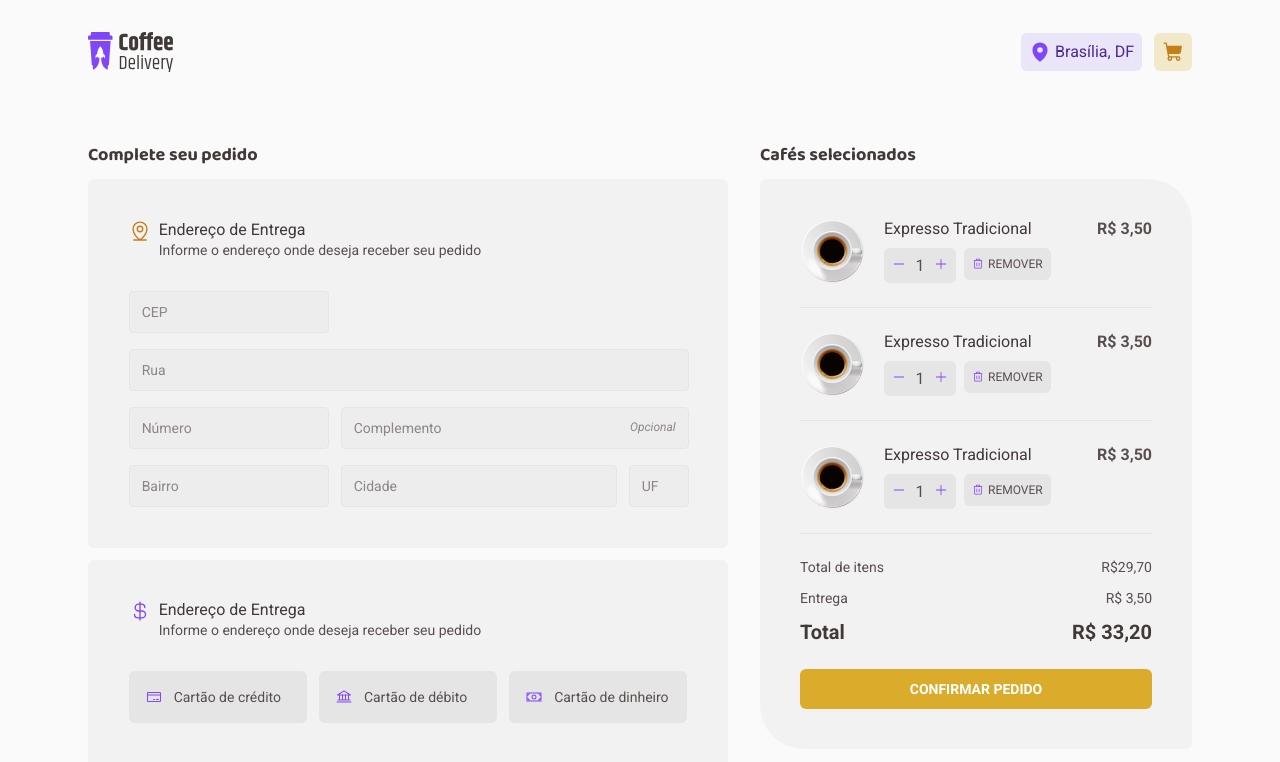
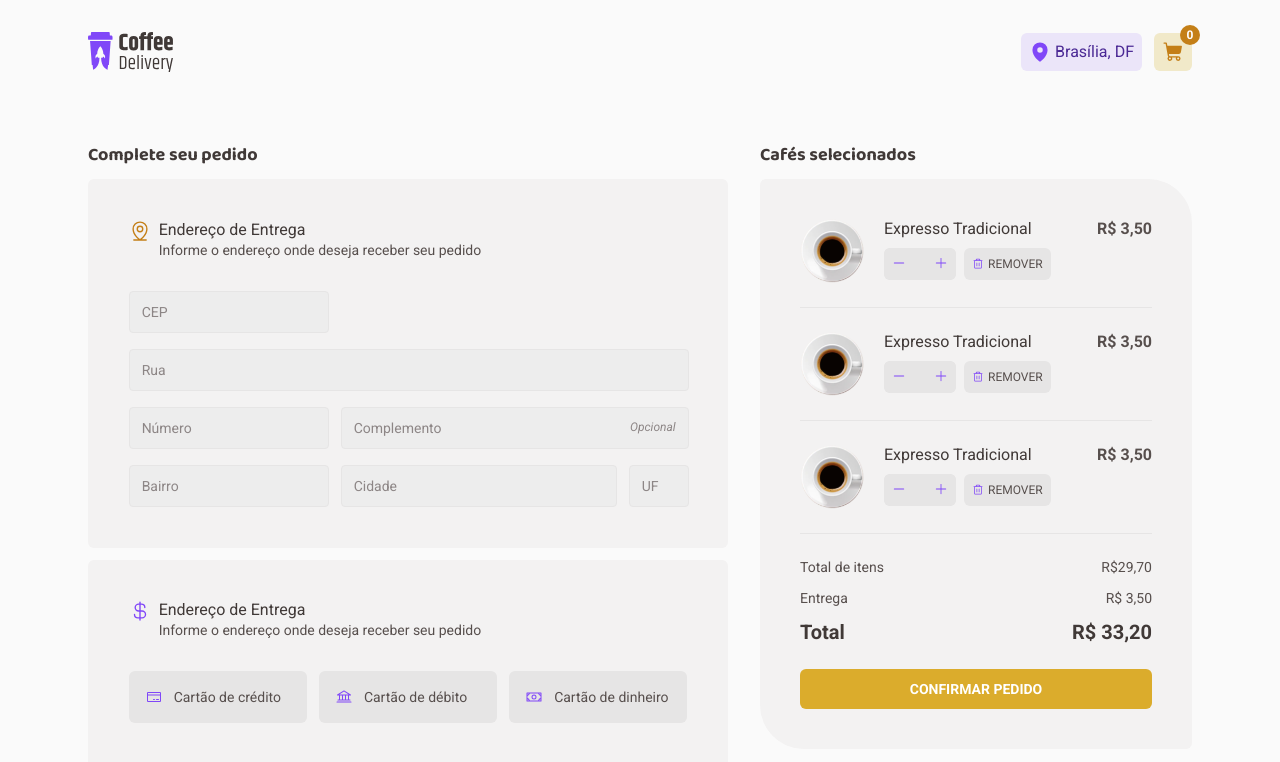
Before and after one commit to yuriqpaiva/coffee-delivery, a React (Vite) app: page /carrinho in a window 1280 px wide. Shown: the top 762 px of the page. Built offline with nearby package versions, Linux system fonts and the light colour scheme.

Commit message:
Add increment/decrement coffees from provider

```diff
--- a/src/App.tsx
+++ b/src/App.tsx
@@ -2,11 +2,14 @@ import { ThemeProvider } from 'styled-components'
 import { GlobalStyle } from './styles/global'
 import { defaultTheme } from './styles/themes/defaultTheme'
 import { Routes } from './Routes'
+import { CoffeesProvider } from './contexts/CoffeesContext'
 
 function App() {
   return (
     <ThemeProvider theme={defaultTheme}>
-      <Routes />
+      <CoffeesProvider>
+        <Routes />
+      </CoffeesProvider>
       <GlobalStyle />
     </ThemeProvider>
   )
--- a/src/components/Header/index.tsx
+++ b/src/components/Header/index.tsx
@@ -5,9 +5,13 @@ import {
   Location,
   LogoAnchor,
   Navigation,
+  CartCounter,
 } from './styles'
+import { useCoffees } from '../../contexts/CoffeesContext'
 
 export function Header() {
+  const { numberOfSelectedCoffeesType } = useCoffees()
+
   return (
     <HeaderContainer>
       <LogoAnchor href="/">
@@ -20,6 +24,7 @@ export function Header() {
         </Location>
         <CartAnchor to="/carrinho" title="Carrinho">
           <ShoppingCart size={22} weight="fill" />
+          <CartCounter>{numberOfSelectedCoffeesType}</CartCounter>
         </CartAnchor>
       </Navigation>
     </HeaderContainer>
--- a/src/components/Header/styles.ts
+++ b/src/components/Header/styles.ts
@@ -35,6 +35,8 @@ export const Location = styled.div`
 `
 
 export const CartAnchor = styled(Link)`
+  position: relative;
+
   display: flex;
   align-items: center;
   justify-content: center;
@@ -48,3 +50,22 @@ export const CartAnchor = styled(Link)`
     color: ${({ theme }) => theme.colors['yellow-dark']};
   }
 `
+
+export const CartCounter = styled.span`
+  display: flex;
+  justify-content: center;
+  align-items: center;
+
+  height: 20px;
+  width: 20px;
+  border-radius: 9999px;
+
+  top: -8px;
+  right: -8px;
+
+  position: absolute;
+  background-color: ${({ theme }) => theme.colors['yellow-dark']};
+  color: ${({ theme }) => theme.colors.white};
+  font-size: 0.75rem;
+  font-weight: bold;
+`
--- a/src/components/NumberSelector/index.tsx
+++ b/src/components/NumberSelector/index.tsx
@@ -5,14 +5,23 @@ import {
   NumberSelectorContainer,
 } from './styles'
 
-export function NumberSelector() {
+interface Props {
+  counter: number
+  onChange: (type: 'increment' | 'decrement') => void
+}
+
+export function NumberSelector({ counter, onChange }: Props) {
+  function handleChange(type: 'increment' | 'decrement') {
+    onChange(type)
+  }
+
   return (
     <NumberSelectorContainer>
-      <IncrementButton type="button">
+      <IncrementButton type="button" onClick={() => handleChange('decrement')}>
         <Minus size={14} />
       </IncrementButton>
-      <span>1</span>
-      <DecrementButton type="button">
+      <span>{counter}</span>
+      <DecrementButton type="button" onClick={() => handleChange('increment')}>
         <Plus size={14} />
       </DecrementButton>
     </NumberSelectorContainer>
--- /dev/null
+++ b/src/contexts/CoffeesContext.tsx
@@ -0,0 +1,85 @@
+import { ReactNode, createContext, useContext, useState } from 'react'
+import { Coffee } from 'src/constants/coffees'
+
+interface SelectedCoffee {
+  id: number
+  name: string
+  description: string
+  price: number
+  imageSource: string
+  tags: string[]
+  quantity: number
+}
+
+interface CoffeesContextData {
+  selectedCoffees: SelectedCoffee[]
+  updateSelectedCoffeeQuantity: (
+    coffee: Coffee,
+    action: 'increment' | 'decrement',
+  ) => void
+  numberOfSelectedCoffeesType: number
+}
+
+const CoffeesContext = createContext<CoffeesContextData>(
+  {} as CoffeesContextData,
+)
+
+interface Props {
+  children: ReactNode
+}
+
+export function CoffeesProvider({ children }: Props) {
+  const [selectedCoffees, setSelectedCoffees] = useState<SelectedCoffee[]>([])
+  const numberOfSelectedCoffeesType = selectedCoffees.length
+
+  function updateSelectedCoffeeQuantity(
+    coffee: Coffee,
+    action: 'increment' | 'decrement',
+  ) {
+    const existingCoffee = selectedCoffees.find(
+      (selectedCoffee) => selectedCoffee.id === coffee.id,
+    )
+
+    if (existingCoffee) {
+      const updatedSelectedCoffees = selectedCoffees.map((selectedCoffee) => {
+        if (selectedCoffee.id === coffee.id) {
+          return {
+            ...selectedCoffee,
+            quantity:
+              action === 'increment'
+                ? selectedCoffee.quantity + 1
+                : selectedCoffee.quantity - 1,
+          }
+        }
+
+        return selectedCoffee
+      })
+
+      setSelectedCoffees(updatedSelectedCoffees)
+    } else {
+      if (action === 'decrement') return
+      const newSelectedCoffee: SelectedCoffee = {
+        ...coffee,
+        quantity: 1,
+      }
+
+      setSelectedCoffees([...selectedCoffees, newSelectedCoffee])
+    }
+  }
+
+  return (
+    <CoffeesContext.Provider
+      value={{
+        selectedCoffees,
+        updateSelectedCoffeeQuantity,
+        numberOfSelectedCoffeesType,
+      }}
+    >
+      {children}
+    </CoffeesContext.Provider>
+  )
+}
+
+export function useCoffees(): CoffeesContextData {
+  return useContext(CoffeesContext)
+}
--- a/src/pages/Home/components/CoffeeList/CoffeeItem/index.tsx
+++ b/src/pages/Home/components/CoffeeList/CoffeeItem/index.tsx
@@ -10,20 +10,35 @@ import {
   TagsWrapper,
 } from './styles'
 import { ShoppingCart } from '@phosphor-icons/react'
-import { Coffee } from '../data/coffees'
 import { NumberSelector } from '../../../../../components/NumberSelector'
+import { Coffee } from 'src/constants/coffees'
+import { useState } from 'react'
+import { useCoffees } from '../../../../../contexts/CoffeesContext'
 
 interface Props {
   coffee: Coffee
 }
 
 export function CoffeeItem({ coffee }: Props) {
+  const { updateSelectedCoffeeQuantity: handleNewCoffee } = useCoffees()
+
   const formattedPrice = coffee.price
     .toLocaleString('pt-BR', {
       style: 'currency',
       currency: 'BRL',
     })
     .replace('R$', '')
+
+  const [quantity, setQuantity] = useState(0)
+
+  function handleQuantityChange(type: 'increment' | 'decrement') {
+    handleNewCoffee(coffee, type)
+    if (type === 'increment') {
+      setQuantity((state) => state + 1)
+    } else if (type === 'decrement' && quantity > 0) {
+      setQuantity((state) => state - 1)
+    }
+  }
 
   return (
     <CoffeeItemContainer>
@@ -40,7 +55,7 @@ export function CoffeeItem({ coffee }: Props) {
           R$<strong>{formattedPrice}</strong>
         </Price>
         <SelectorWrapper>
-          <NumberSelector />
+          <NumberSelector counter={quantity} onChange={handleQuantityChange} />
           <ShopButton to="/carrinho" type="button">
             <ShoppingCart weight="fill" />
           </ShopButton>
--- a/src/pages/Home/components/CoffeeList/index.tsx
+++ b/src/pages/Home/components/CoffeeList/index.tsx
@@ -1,5 +1,5 @@
+import { coffees } from '../../../../constants/coffees'
 import { CoffeeItem } from './CoffeeItem'
-import { coffees } from './data/coffees'
 import { CoffeeListContainer, CoffeeListWrapper } from './styles'
 
 export function CoffeeList() {
```
Also changed, not shown: src/constants/coffees.ts (renamed from src/pages/Home/components/CoffeeList/data/coffees.ts).
